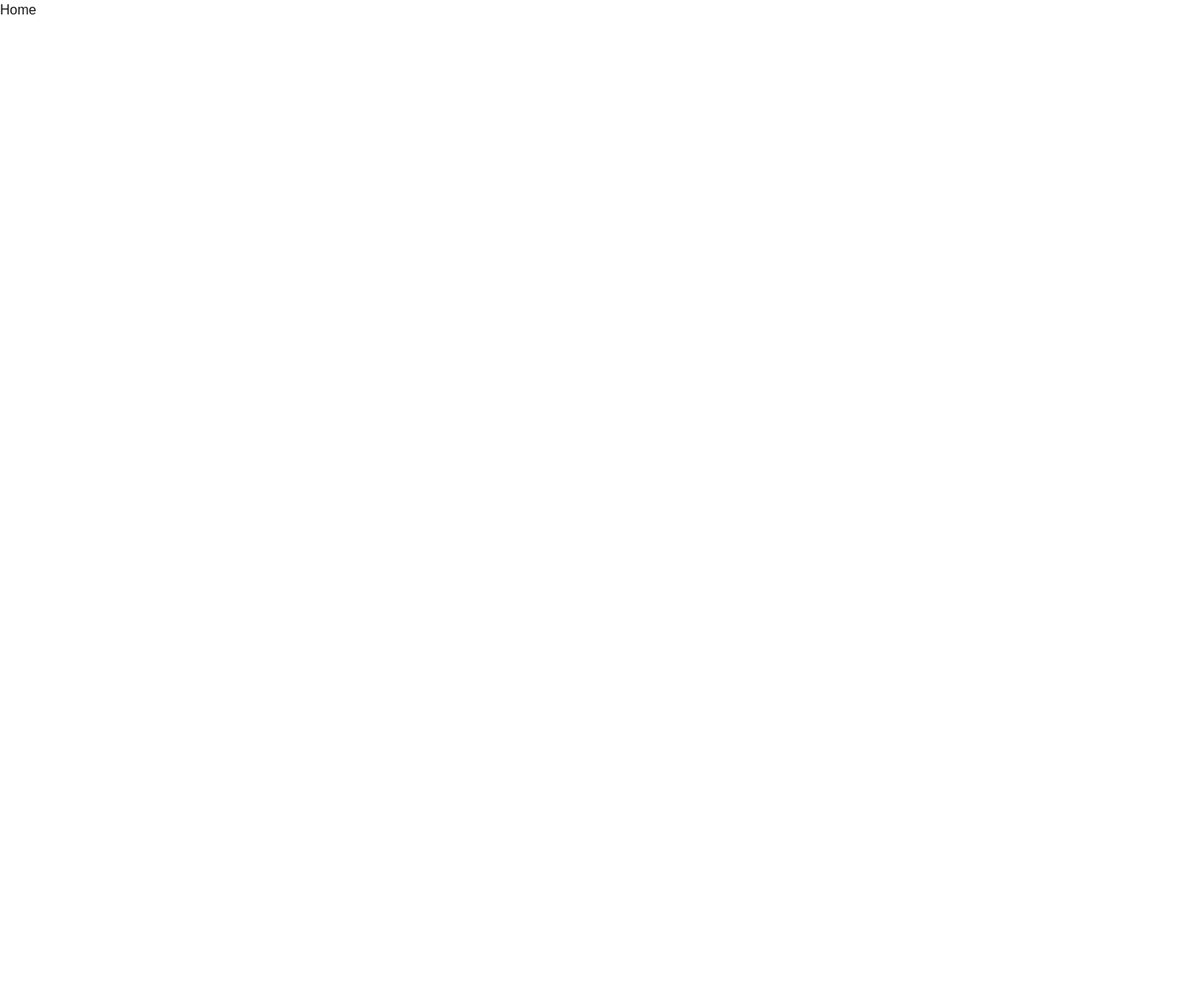
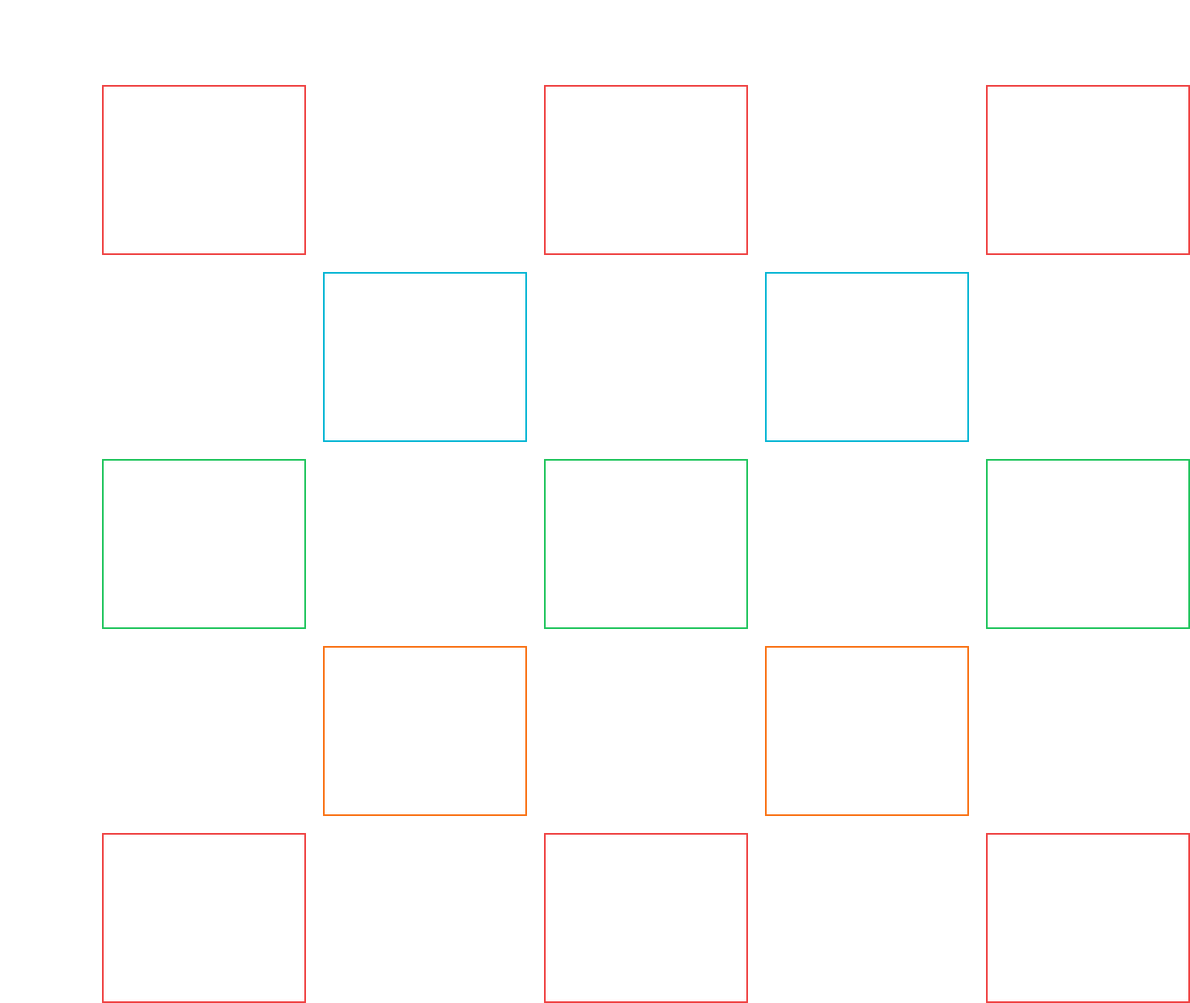
Before and after one commit to yohanetifier/portfolio-v2, a Next.js app: page /home in a window 1280 px wide. Shown: the whole page at 85% size, 1400 px wide, since content can reach past the window. Before the commit the page ends 800 px from the top, so only its background shows below. Built offline with nearby package versions, Linux system fonts and the light colour scheme.

Commit message:
feature: setup the element

```diff
--- a/app/(home)/home/page.tsx
+++ b/app/(home)/home/page.tsx
@@ -1,11 +1,81 @@
-import React from 'react'
+'use client';
+import React, { useEffect, useRef } from 'react';
+import gsap from 'gsap';
 
-interface Props {}
-
-const Home = (props: Props) => {
-  return (
-    <div>Home</div>
-  )
+interface Props {
+  arrayOfImages: [];
 }
 
-export default Home
+const Home = ({ arrayOfImages }: Props) => {
+  const wrapperImage = useRef<HTMLDivElement | null>(null);
+  const tl = gsap.timeline();
+  useEffect(() => {
+    const arrayOfImages: HTMLElement[] = Array.from(
+      wrapperImage.current!.children,
+    ) as HTMLElement[];
+    arrayOfImages.map((element) => {
+      tl.set(element, { x: '50%' });
+      tl.fromTo(element, { y: '100vh' }, { y: '50%' });
+    });
+    // tl.fromTo(arrayOfImages[0], { y: '100vh' }, { y: '50%' });
+
+    // tl.fromTo(
+    //   arrayOfImages[0],
+    //   { y: '20vh', scale: 1.05, opacity: 0 },
+    //   { y: -10, duration: 0.5, opacity: 1 },
+    // )
+    //   .fromTo(
+    //     arrayOfImages[1],
+    //     { y: '30vh', opacity: 0 },
+    //     { y: -80, duration: 0.5, opacity: 1 },
+    //   )
+    //   .to(arrayOfImages[0], { y: 0, scale: 1 })
+    //   .to(arrayOfImages[1], { y: 0, scale: 1 }, '<')
+    //   .fromTo(
+    //     arrayOfImages[2],
+    //     { y: '30vh', opacity: 0 },
+    //     { y: -80, duration: 0.5, opacity: 1 },
+    //     '<',
+    //   )
+    //   .to(arrayOfImages[2], {
+    //     y: 0,
+    //     // scale: 1,
+    //     // onComplete: () => setImageArrived(true),
+    //   });
+    //   .to(arrayOfImages[1], {
+    //     x: 500,
+    //     delay: '3',
+    //     onComplete: () => setImageArrived(false),
+    //   });
+    // return cleanUp = () => {
+
+    // }
+  }, []);
+  return (
+    <div
+      className="grid grid-rows-5 grid-cols-5 gap-[20px] relative"
+      ref={wrapperImage}
+    >
+      {/* FIRST ROW */}
+      <div className=" col-start-1 col-end-2 row-start-1 row-end-1 border-2 border-red-500 w-full h-[200px]"></div>
+      <div className=" col-start-3 col-end-4 row-start-1 row-end-1 border-2 border-red-500 w-full "></div>
+      <div className=" col-start-5 col-end-6 row-start-1 row-end-1 border-2 border-red-500 w-full "></div>
+      {/* SECOND ROW */}
+      <div className="col-start-2 col-end-3  row-start-2 row-end-2 border-2 border-cyan-500 w-full h-[200px]"></div>
+      <div className="col-start-4 col-end-5  row-start-2 row-end-2 border-2 border-cyan-500 w-full "></div>
+      {/* THIRD ROW */}
+      <div className="col-start-1 col-end-2 row-start-3 row-end-3 border-2 border-green-500 w-full h-[200px]"></div>
+      <div className="col-start-3 col-end-4 row-start-3 row-end-3 border-2 border-green-500 w-full "></div>
+      <div className="col-start-5 col-end-6 row-start-3 row-end-3  border-2 border-green-500 w-full "></div>
+      {/* FOURTH ROW */}
+      <div className="col-start-2 col-end-3  row-start-4 row-end-4 border-2 border-orange-500 w-full h-[200px]"></div>
+      <div className="col-start-4 col-end-5  row-start-4 row-end-4 border-2 border-orange-500 w-full "></div>
+      {/* FIFTH ROW */}
+      <div className="col-start-1 col-end-2 row-start-5 row-end-5 border-2 border-red-500 w-full h-[200px]"></div>
+      <div className="col-start-3 col-end-4 row-start-5 row-end-5 border-2 border-red-500 w-full "></div>
+      <div className="col-start-5 col-end-6 row-start-5 row-end-5  border-2 border-red-500 w-full "></div>
+    </div>
+  );
+};
+
+export default Home;
--- a/app/(loading)/page.tsx
+++ b/app/(loading)/page.tsx
@@ -11,16 +11,12 @@ export default function Loading() {
   let clientX;
   let clientY;
   let arrayOfImages: HTMLElement[];
-  // if (wrapperImage.current) {
-  //   arrayOfImages = Array.from(wrapperImage.current!.children) as HTMLElement[];
-  //   console.log('arrayOfImages', arrayOfImages);
-  // }
+  const tl = gsap.timeline({});
 
   useEffect(() => {
     const arrayOfImages: HTMLElement[] = Array.from(
       wrapperImage.current!.children,
     ) as HTMLElement[];
-    const tl = gsap.timeline({});
     tl.fromTo(
       titleRef.current,
       { y: '20vh', opacity: 0.5 },
@@ -48,16 +44,15 @@ export default function Loading() {
         y: 0,
         // scale: 1,
         onComplete: () => setImageArrived(true),
+      })
+      .to(arrayOfImages[1], {
+        x: 500,
+        delay: '3',
+        onComplete: () => setImageArrived(false),
       });
   }, []);
 
-  useEffect(() => {
-    console.log('imageArrived', imageArrived);
-    if (imageArrived) {
-      console.log('imageArrived', imageArrived);
-      window.addEventListener('mousemove', (e) => {
-        clientX = e.clientX;
-        clientY = e.clientY;
+  const animateImageWithMouseMove = (e: MouseEvent) => {
     const arrayOfImages: HTMLElement[] = Array.from(
       wrapperImage.current!.children,
     ) as HTMLElement[];
@@ -70,10 +65,33 @@ export default function Loading() {
 
     arrayOfImages[0].style.left = `${normalizeSize * 300}px`;
     arrayOfImages[0].style.transform = `rotate(${normalizeSize * 50}deg)`;
-        // arrayOfImages[2].style.top = `${normalizeSize * 10}px`;
-      });
+  };
+
+  useEffect(() => {
+    if (imageArrived) {
+      // window.addEventListener('mousemove', (e) => {
+      //   // clientX = e.clientX;
+      //   // clientY = e.clientY;
+      //   const arrayOfImages: HTMLElement[] = Array.from(
+      //     wrapperImage.current!.children,
+      //   ) as HTMLElement[];
+      //   const normalizeSize = e.clientX / window.innerWidth - 0.5;
+      //   arrayOfImages[2].style.left = `${normalizeSize * 50}px`;
+      //   arrayOfImages[2].style.transform = `rotate(${normalizeSize * 5}deg)`;
+
+      //   arrayOfImages[1].style.left = `${normalizeSize * 200}px`;
+      //   arrayOfImages[1].style.transform = `rotate(${normalizeSize * 25}deg)`;
+
+      //   arrayOfImages[0].style.left = `${normalizeSize * 300}px`;
+      //   arrayOfImages[0].style.transform = `rotate(${normalizeSize * 50}deg)`;
+      // });
+
+      window.addEventListener('mousemove', animateImageWithMouseMove);
+      return () => {
+        window.removeEventListener('mousemove', animateImageWithMouseMove);
+      };
     }
-  }, [clientX, clientY, imageArrived]);
+  }, [imageArrived]);
 
   return (
     <div className="flex justify-center items-center relative w-full h-[100vh]">
@@ -92,12 +110,12 @@ export default function Loading() {
           />
         ))}
       </div>
-      <div className="w-full flex absolute bottom-0 justify-center items-center">
+      {/* <div className="w-full flex absolute bottom-0 justify-center items-center">
         <h2 className="text-[200px]" ref={titleRef}>
           CREATIVE AGENCY
         </h2>
         <span className=" w-[30px] h-[30px] bg-purple-200 rounded-full"></span>
-      </div>
+      </div> */}
     </div>
   );
 }
```
Lines whose indentation alone changed are shown as unchanged.
